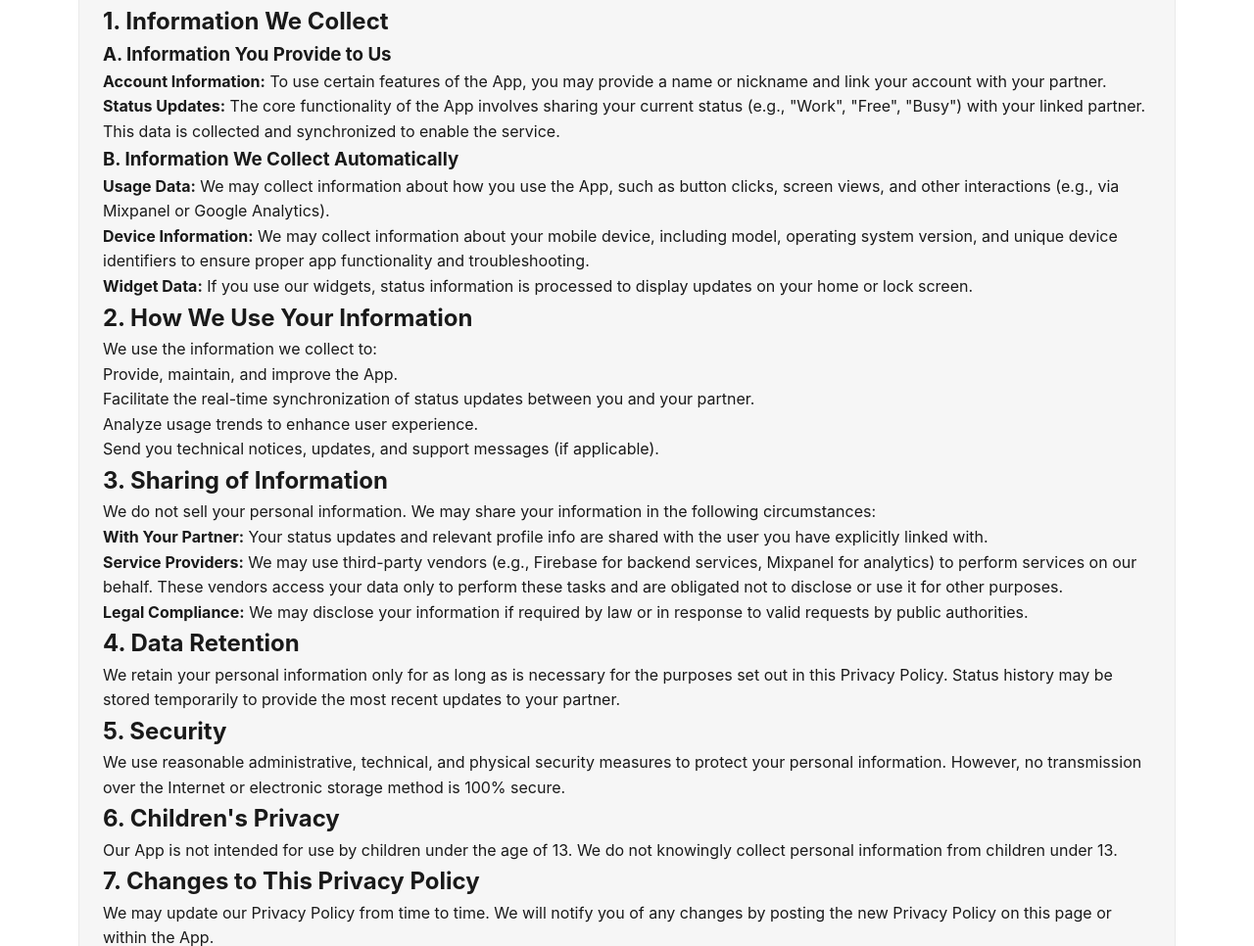
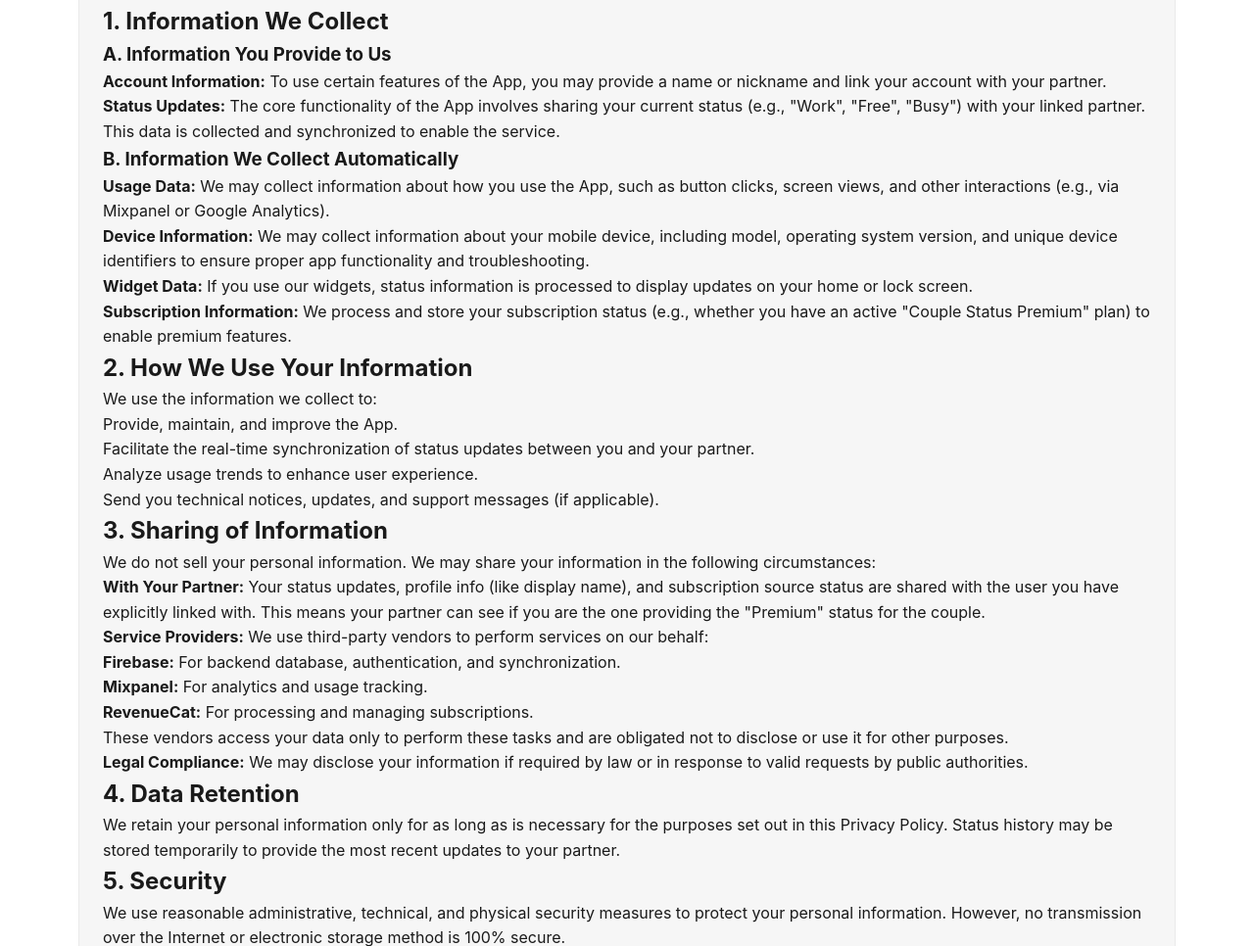
Before and after one commit to pand0raQ/devLP, a website built with Vite: page couplestatusprivacypolicy/index.html in a window 1280 px wide. Shown: the part 400-1366 px from the top of the page at 98% size. Built offline with nearby package versions, Linux system fonts and the light colour scheme.

Commit message:
Update Couple Status Privacy Policy with subscription info and vendors

```diff
--- a/couplestatusprivacypolicy/index.html
+++ b/couplestatusprivacypolicy/index.html
@@ -53,6 +53,8 @@
                         functionality and troubleshooting.</li>
                     <li><strong>Widget Data:</strong> If you use our widgets, status information is processed to display
                         updates on your home or lock screen.</li>
+                    <li><strong>Subscription Information:</strong> We process and store your subscription status (e.g.,
+                        whether you have an active "Couple Status Premium" plan) to enable premium features.</li>
                 </ul>
 
                 <h2>2. How We Use Your Information</h2>
@@ -68,11 +70,19 @@
                 <p>We do not sell your personal information. We may share your information in the following
                     circumstances:</p>
                 <ul>
-                    <li><strong>With Your Partner:</strong> Your status updates and relevant profile info are shared
-                        with the user you have explicitly linked with.</li>
-                    <li><strong>Service Providers:</strong> We may use third-party vendors (e.g., Firebase for backend
-                        services, Mixpanel for analytics) to perform services on our behalf. These vendors access your
-                        data only to perform these tasks and are obligated not to disclose or use it for other purposes.
+                    <li><strong>With Your Partner:</strong> Your status updates, profile info (like display name), and
+                        subscription source status are shared with the user you have explicitly linked with. This means
+                        your partner can see if you are the one providing the "Premium" status for the couple.</li>
+                    <li><strong>Service Providers:</strong> We use third-party vendors to perform services on our
+                        behalf:
+                        <ul>
+                            <li><strong>Firebase:</strong> For backend database, authentication, and synchronization.
+                            </li>
+                            <li><strong>Mixpanel:</strong> For analytics and usage tracking.</li>
+                            <li><strong>RevenueCat:</strong> For processing and managing subscriptions.</li>
+                        </ul>
+                        These vendors access your data only to perform these tasks and are obligated not to disclose or
+                        use it for other purposes.
                     </li>
                     <li><strong>Legal Compliance:</strong> We may disclose your information if required by law or in
                         response to valid requests by public authorities.</li>
```
